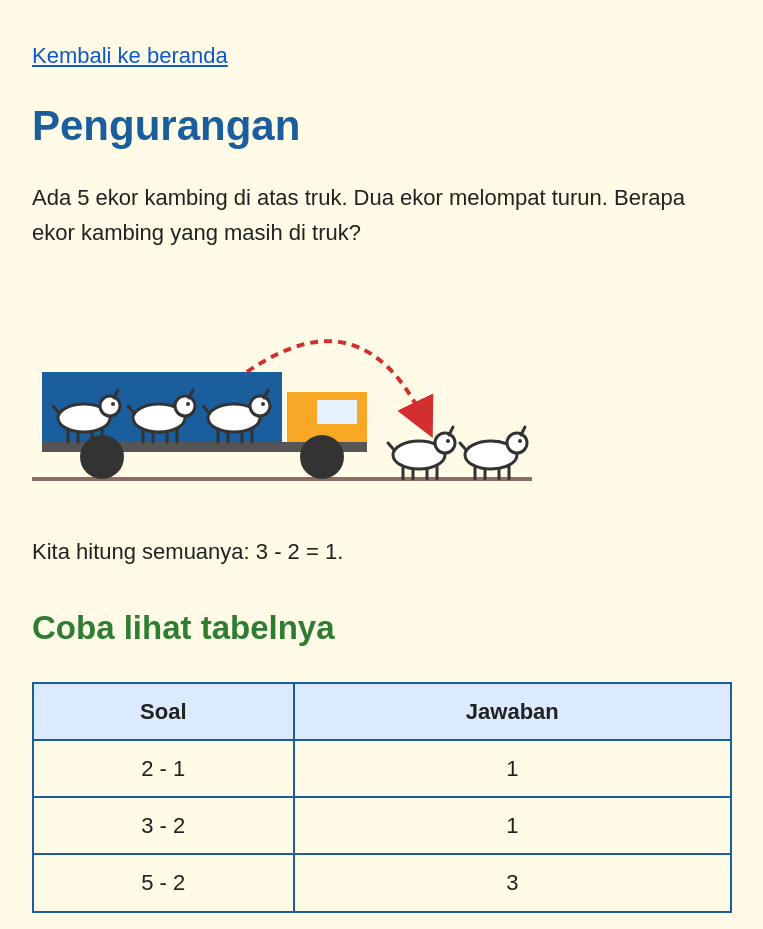
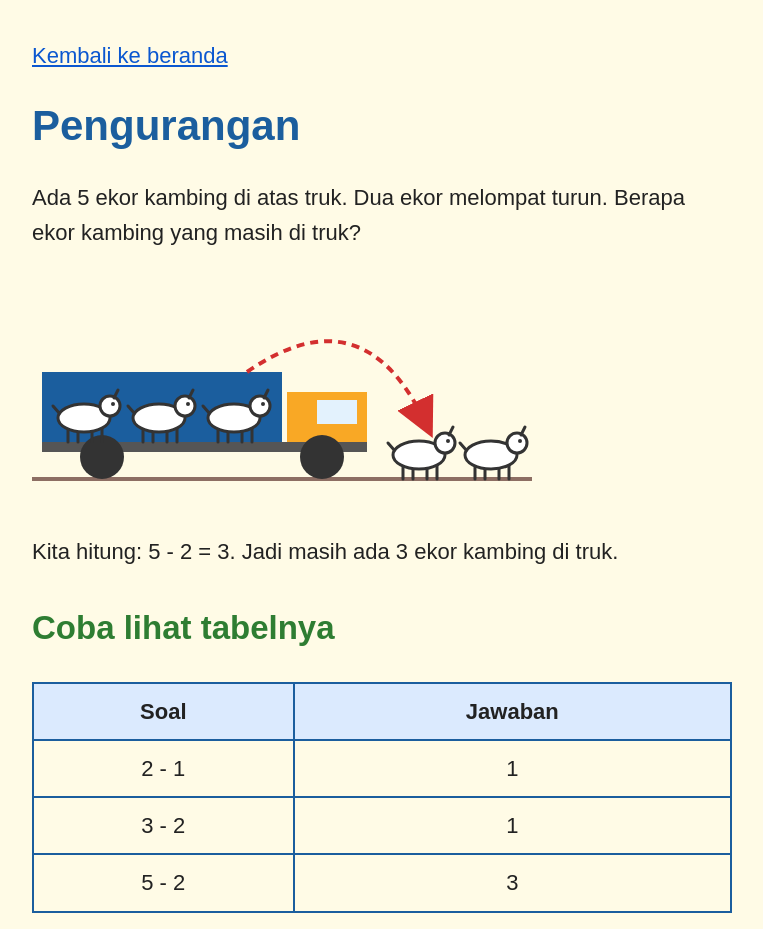
Before and after one commit to i-rokhim/belajar_matematika, a plain HTML site: page pengurangan.html in a window 1280 px wide. Shown: the whole page, without its empty margins (258-1021 px from the left). Drawn offline with Linux system fonts and the light colour scheme.

Commit message:
Perbaiki hitungan pengurangan

```diff
--- a/pengurangan.html
+++ b/pengurangan.html
@@ -14,7 +14,7 @@
 
   <img src="gambar/pengurangan.svg" alt="Truk membawa 3 kambing, dan 2 kambing lain sudah melompat turun ke tanah">
 
-  <p>Kita hitung semuanya: 3 - 2 = 1.</p>
+  <p>Kita hitung: 5 - 2 = 3. Jadi masih ada 3 ekor kambing di truk.</p>
 
   <h2>Coba lihat tabelnya</h2>
   <table>
```
